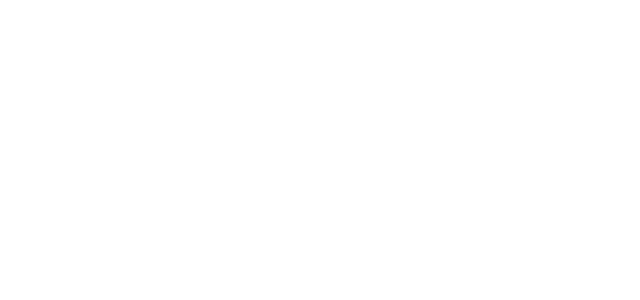
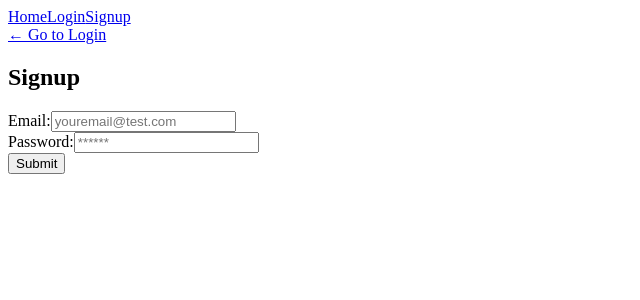
Before and after one commit to LordLowdar/Adventurnal, a React (Create React App) app in the folder client/: page /signup in a window 1280 px wide. Before the commit this address had no page. Shown: the top 300 px of the page, without its empty margins (0-640 px from the left). Built offline with nearby package versions, Linux system fonts and the light colour scheme.

Commit message:
Added basic login and register components, troubleshooting database

```diff
--- a/client/package.json
+++ b/client/package.json
@@ -2,6 +2,7 @@
   "name": "client",
   "version": "0.1.0",
   "private": true,
+  "proxy": "http://localhost:3001/",
   "dependencies": {
     "@apollo/client": "^3.5.10",
     "@testing-library/jest-dom": "^5.16.2",
@@ -10,6 +11,7 @@
     "apolloclient": "^0.0.2",
     "react": "^17.0.2",
     "react-dom": "^17.0.2",
+    "react-redux": "^7.2.6",
     "react-router-dom": "^6.2.2",
     "react-scripts": "5.0.0",
     "web-vitals": "^2.1.4"
--- a/client/src/App.js
+++ b/client/src/App.js
@@ -9,7 +9,11 @@
 
 import { setContext } from '@apollo/client/link/context';
 
+import { Provider } from 'react-redux';
+
 import Home from './pages/Home';
+import Login from './pages/Login'
+import SignUp from './pages/Signup'
 import NoMatch from './pages/NoMatch';
 
 const httpLink = createHttpLink({
@@ -33,10 +37,20 @@
 
 export default function App() {
   return (
-    <BrowserRouter>
-      <Routes>
-        <Route exact path="/" element={<Home />} />
-      </Routes>
-    </BrowserRouter>
+    <ApolloProvider client={client}>
+      <BrowserRouter>
+        <header>
+                    <Link to="/">Home</Link>
+                    <Link to="/login">Login</Link>
+                    <Link to="/signup">Signup</Link>
+        </header>
+
+        <Routes>
+          <Route exact path="/" element={<Home />} />
+          <Route exact path="/login" element={<Login />} />
+          <Route exact path="/signup" element={<SignUp />} />
+        </Routes>
+        </BrowserRouter>
+    </ApolloProvider>
   );
-};
+}
--- /dev/null
+++ b/client/src/pages/Login.js
@@ -0,0 +1,70 @@
+import React, { useState } from 'react';
+import { useMutation } from '@apollo/client';
+import { Link } from 'react-router-dom';
+import { LOGIN } from '../utils/mutations';
+import Auth from '../utils/auth';
+
+function Login(props) {
+  const [formState, setFormState] = useState({ email: '', password: '' });
+  const [login, { error }] = useMutation(LOGIN);
+
+  const handleFormSubmit = async (event) => {
+    event.preventDefault();
+    try {
+      const mutationResponse = await login({
+        variables: { email: formState.email, password: formState.password },
+      });
+      const token = mutationResponse.data.login.token;
+      Auth.login(token);
+    } catch (e) {
+      console.log(e);
+    }
+  };
+
+  const handleChange = (event) => {
+    const { name, value } = event.target;
+    setFormState({
+      ...formState,
+      [name]: value,
+    });
+  };
+
+  return (
+    <div className="container my-1">
+
+      <h2>Login</h2>
+      <form onSubmit={handleFormSubmit}>
+        <div className="flex-row space-between my-2">
+          <label htmlFor="email">Email address:</label>
+          <input
+            placeholder="youremail@test.com"
+            name="email"
+            type="email"
+            id="email"
+            onChange={handleChange}
+          />
+        </div>
+        <div className="flex-row space-between my-2">
+          <label htmlFor="pwd">Password:</label>
+          <input
+            placeholder="******"
+            name="password"
+            type="password"
+            id="pwd"
+            onChange={handleChange}
+          />
+        </div>
+        {error ? (
+          <div>
+            <p className="error-text">The provided credentials are incorrect</p>
+          </div>
+        ) : null}
+        <div className="flex-row flex-end">
+          <button type="submit">Submit</button>
+        </div>
+      </form>
+    </div>
+  );
+}
+
+export default Login;
--- /dev/null
+++ b/client/src/pages/Signup.js
@@ -0,0 +1,65 @@
+import React, { useState } from 'react';
+import { Link } from 'react-router-dom';
+import { useMutation } from '@apollo/client';
+import Auth from '../utils/auth';
+import { ADD_USER } from '../utils/mutations';
+
+function Signup(props) {
+  const [formState, setFormState] = useState({ email: '', password: '' });
+  const [addUser] = useMutation(ADD_USER);
+
+  const handleFormSubmit = async (event) => {
+    event.preventDefault();
+    const mutationResponse = await addUser({
+      variables: {
+        email: formState.email,
+        password: formState.password,
+      },
+    });
+    const token = mutationResponse.data.addUser.token;
+    Auth.login(token);
+  };
+
+  const handleChange = (event) => {
+    const { name, value } = event.target;
+    setFormState({
+      ...formState,
+      [name]: value,
+    });
+  };
+
+  return (
+    <div className="container my-1">
+      <Link to="/login">← Go to Login</Link>
+
+      <h2>Signup</h2>
+      <form onSubmit={handleFormSubmit}>
+        <div className="flex-row space-between my-2">
+          <label htmlFor="email">Email:</label>
+          <input
+            placeholder="youremail@test.com"
+            name="email"
+            type="email"
+            id="email"
+            onChange={handleChange}
+          />
+        </div>
+        <div className="flex-row space-between my-2">
+          <label htmlFor="pwd">Password:</label>
+          <input
+            placeholder="******"
+            name="password"
+            type="password"
+            id="pwd"
+            onChange={handleChange}
+          />
+        </div>
+        <div className="flex-row flex-end">
+          <button type="submit">Submit</button>
+        </div>
+      </form>
+    </div>
+  );
+}
+
+export default Signup;
--- a/package.json
+++ b/package.json
@@ -24,6 +24,7 @@
     "bcrypt": "^5.0.1",
     "concurrently": "^7.0.0",
     "jsonwebtoken": "^8.5.1",
+    "jwt-decode": "^3.1.2",
     "mongoose": "^6.2.9"
   }
 }
```
Also changed, not shown: 2 other files (tests, documents, lock files or other folders).
